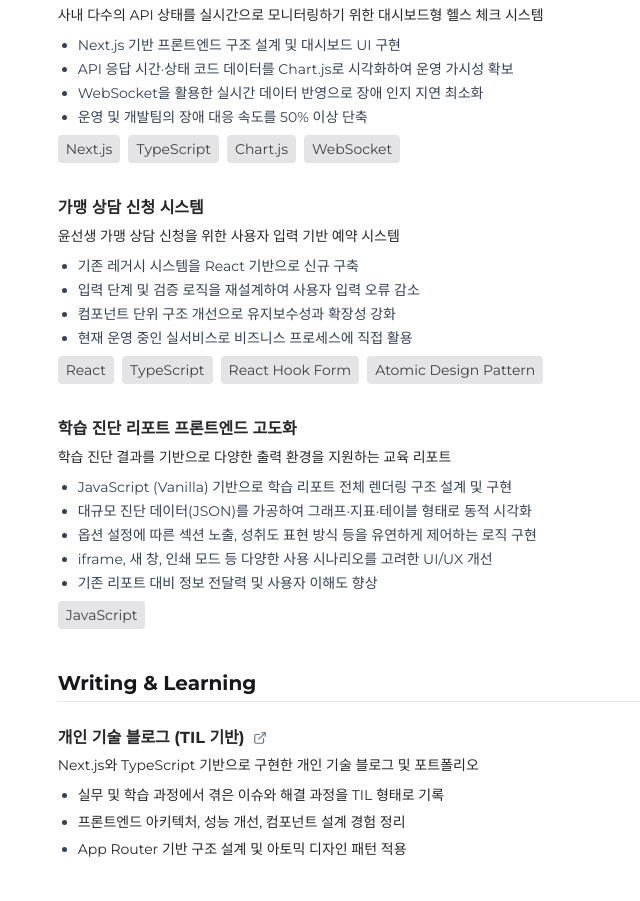
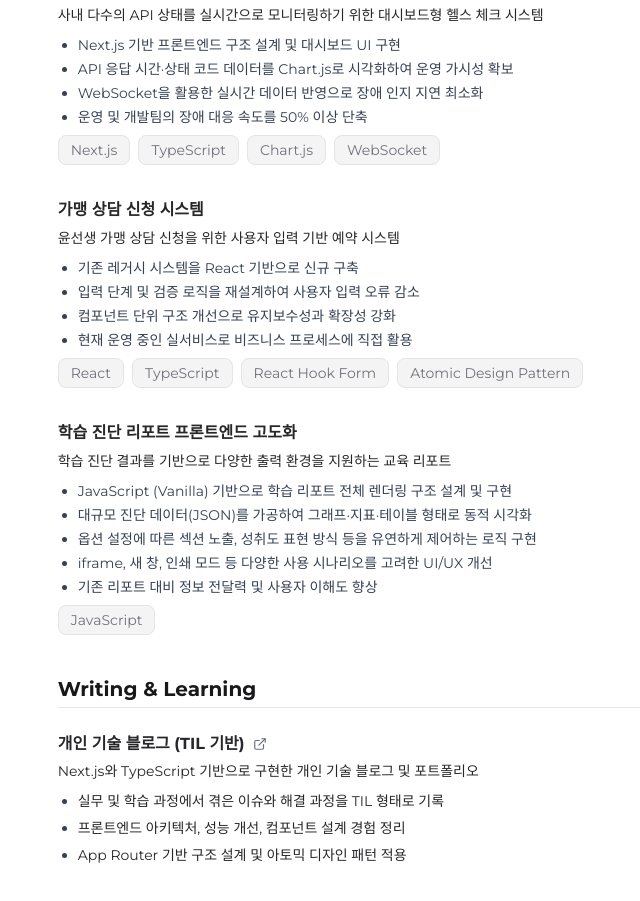
Before and after one commit to Jaeseokkong/NEXT-BLOG, a Next.js app: page /resume in a window 1280 px wide. Shown: the part 1080-1981 px from the top of the page, without its empty margins (261-901 px from the left). Built offline with nearby package versions, Linux system fonts and the light colour scheme.

Commit message:
refactor(badge): Badge 컴포넌트 variant prop 추가 및 styles 수정

```diff
--- a/src/components/ui/Badge.tsx
+++ b/src/components/ui/Badge.tsx
@@ -1,13 +1,17 @@
 interface BadgeProps {
   label?: string;
+  variant?: 'default' | 'primary';
   className?: string;
 }
 
-export default function Badge({ label, className = "" }: BadgeProps) {
+export default function Badge({ label, variant = 'default', className = "" }: BadgeProps) {
+  const variantStyles = {
+    default: 'bg-zinc-100 dark:bg-zinc-800 text-zinc-500 dark:text-zinc-400 border border-zinc-200 dark:border-zinc-700',
+    primary: 'bg-white dark:bg-transparent text-indigo-600 dark:text-indigo-400 border border-indigo-300 dark:border-indigo-700',
+  }
+
   return (
-    <span
-      className={`px-2 py-1 rounded bg-zinc-200 dark:bg-zinc-700 text-sm text-zinc-700 dark:text-zinc-300 ${className}`}
-    >
+    <span className={`px-3 py-1 rounded-lg text-sm ${variantStyles[variant]} ${className}`}>
       {label}
     </span>
   );
```
